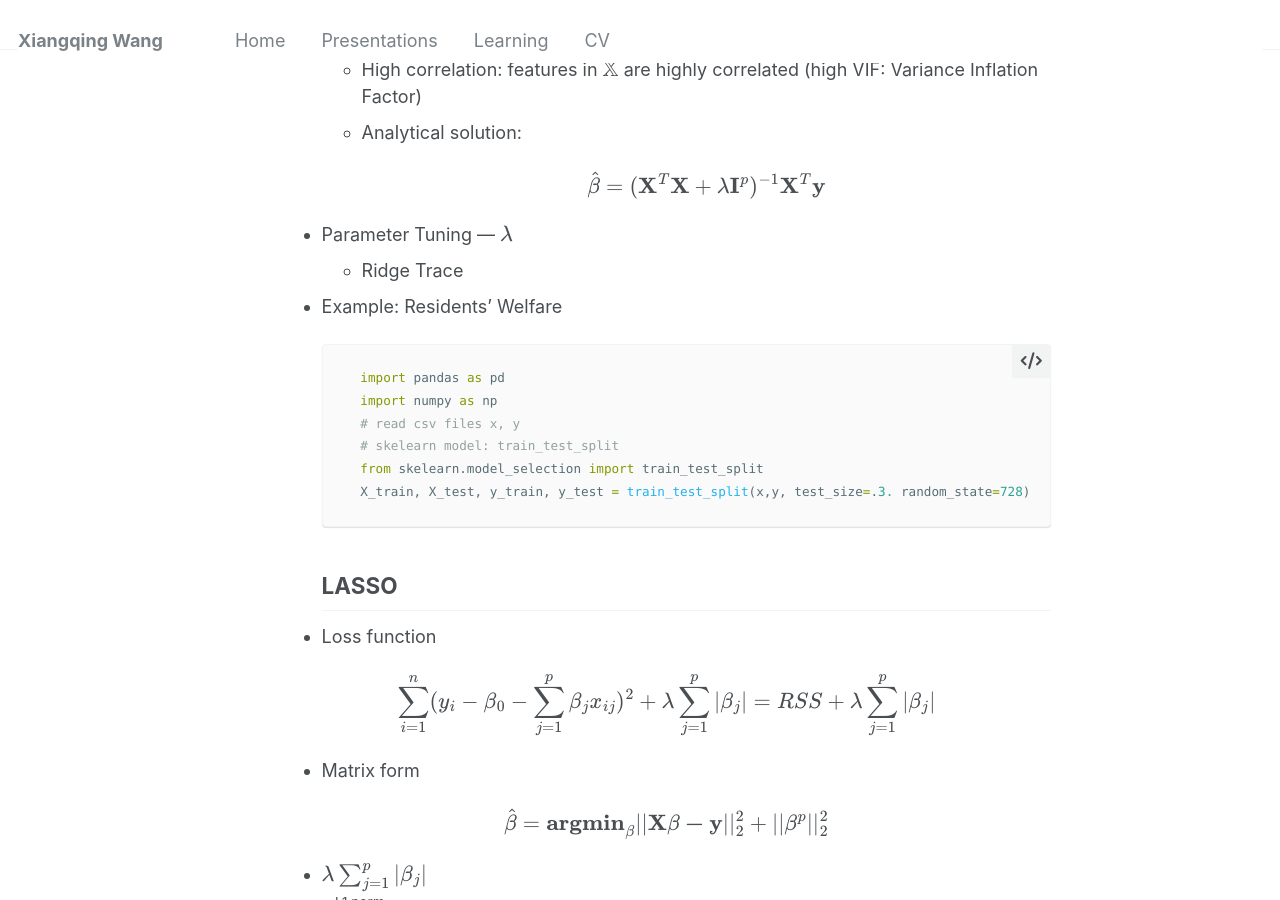
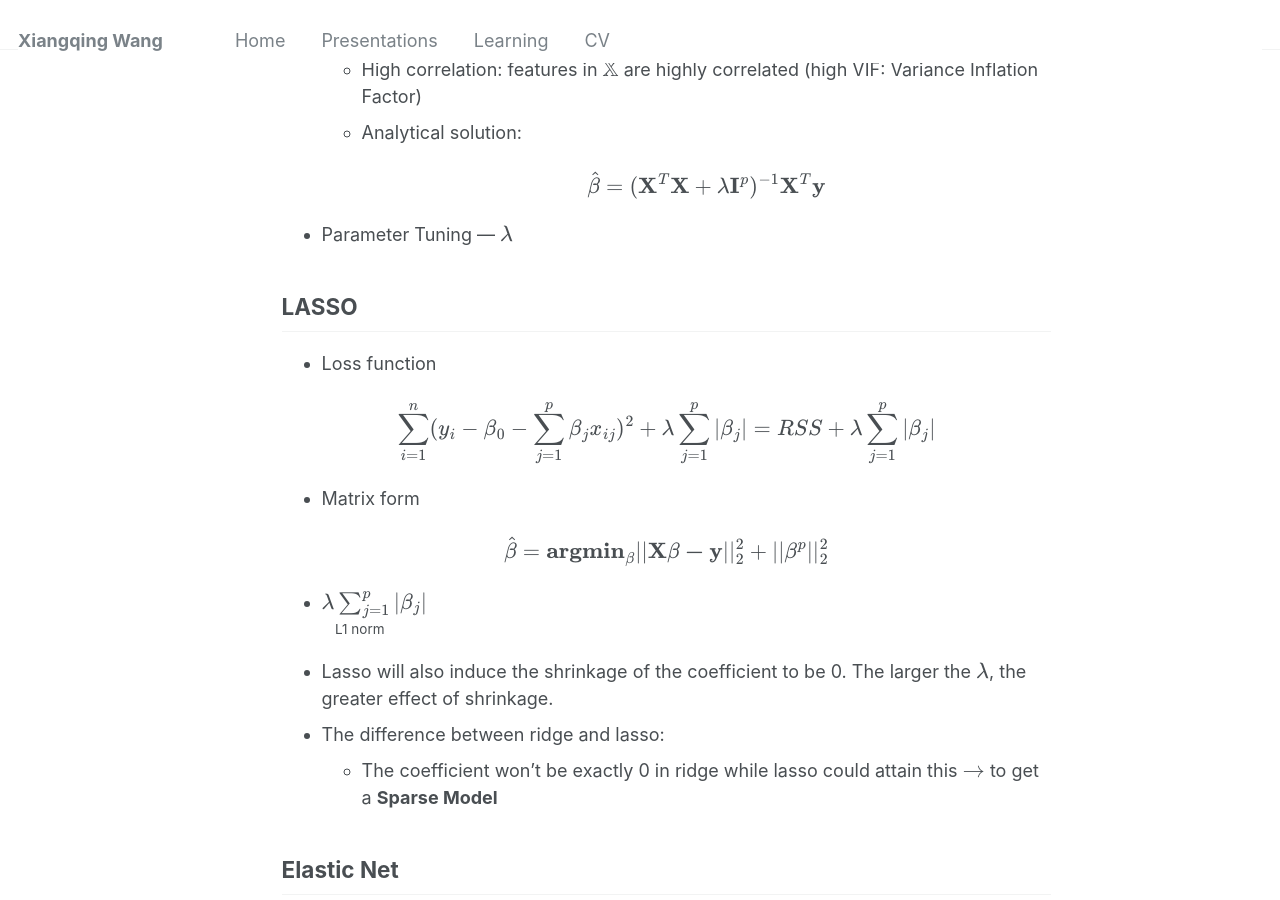
Before and after one commit to leahxqing/leahxqing.github.io, a Jekyll site: the page built from _posts/2024-04-29-CS.md, in a window 1280 px wide and 900 px high, scrolled down 1619 px. Built offline with Jekyll 4.4.1, drawn with Linux system fonts in a browser that asks for light colours.

Commit message:
Update 2024-04-29-CS.md

````diff
--- a/_posts/2024-04-29-CS.md
+++ b/_posts/2024-04-29-CS.md
@@ -70,17 +70,7 @@ Reading Note for *Introduction to Computational Science*.
         $$
 
 - Parameter Tuning — $$ \lambda $$
-    - Ridge Trace
-- Example: Residents’ Welfare
 
-    ```python
-    import pandas as pd
-    import numpy as np
-    # read csv files x, y
-    # skelearn model: train_test_split
-    from skelearn.model_selection import train_test_split
-    X_train, X_test, y_train, y_test = train_test_split(x,y, test_size=.3. random_state=728)
-    ```
 ## LASSO
 
 - Loss function
````
